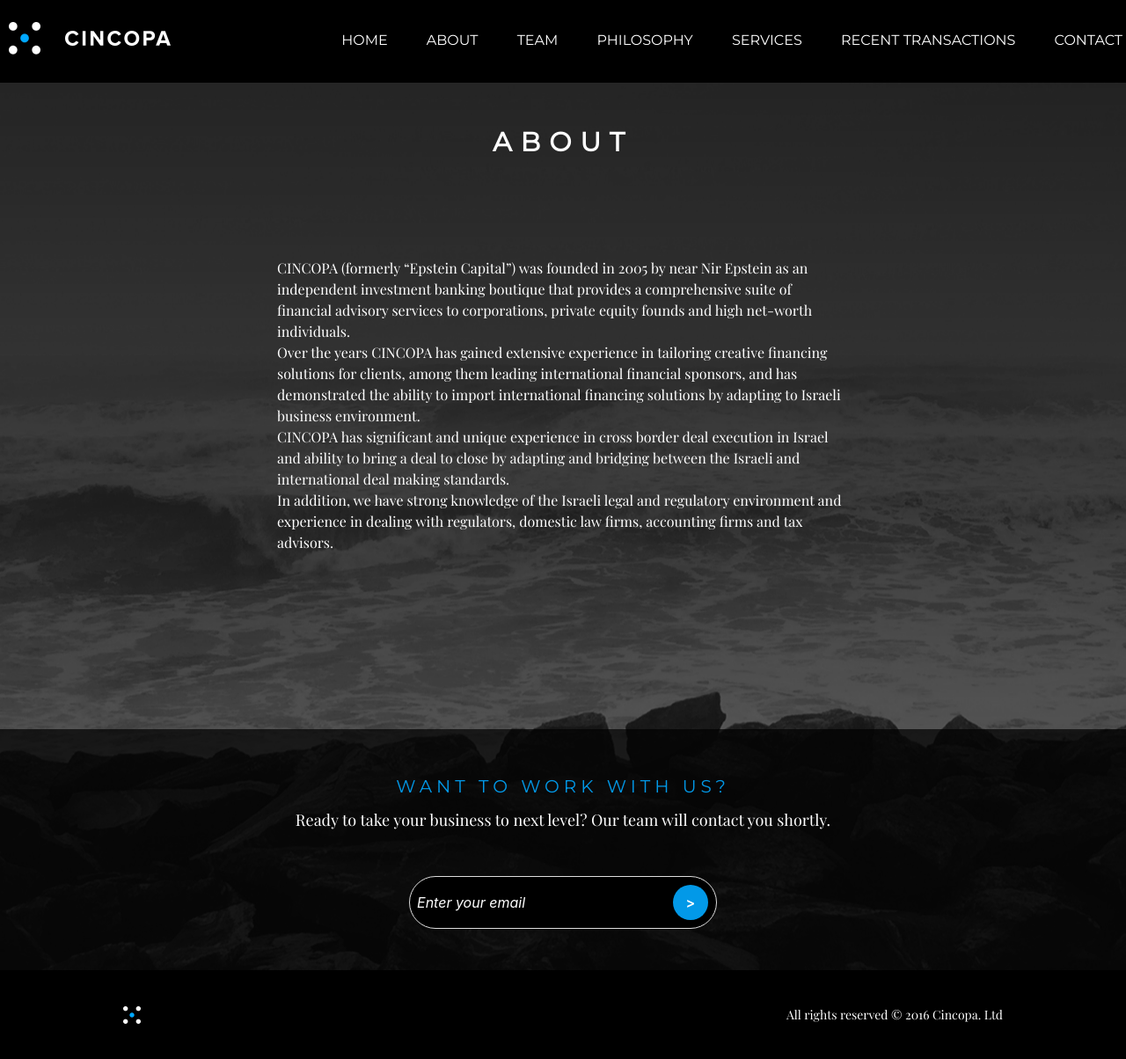
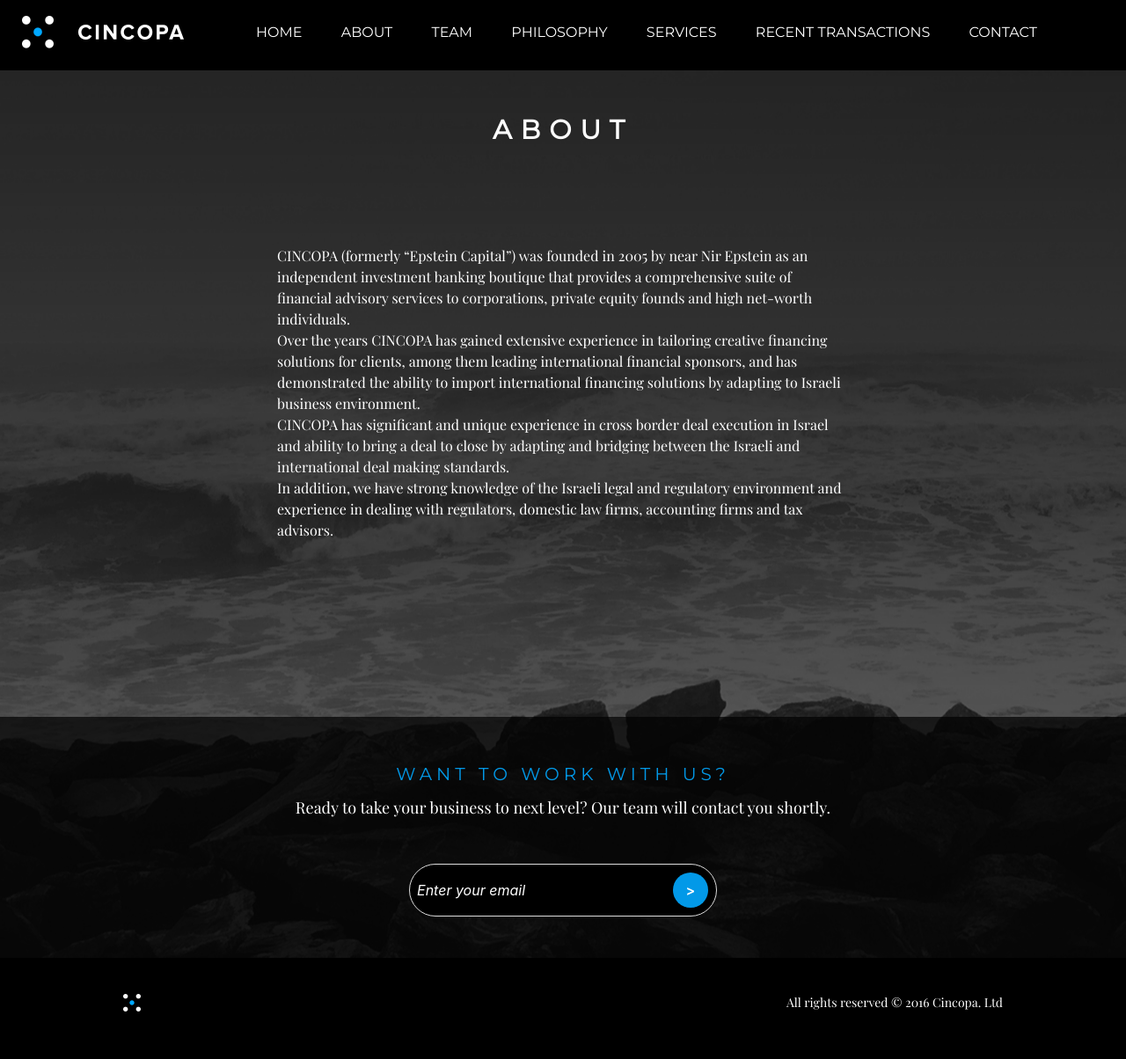
Before and after one commit to kedmyster/cincopa, a Jekyll site: the page built from about.markdown, in a window 1280 px wide. Shown: the whole page at 88% size. Built offline with Jekyll 4.4.1, drawn with Linux system fonts in a browser that asks for light colours.

Commit message:
homepage finished

```diff
--- a/_sass/_home.scss
+++ b/_sass/_home.scss
@@ -33,6 +33,15 @@
             .logo {
                 @include media($desktop) {
                     margin-top: 130px;
+                }
+                img{
+                    max-width: 70px;
+                    @include media ($tablet){
+                        max-width: 85px;
+                    }
+                    @include media ($desktop){
+                        max-width: 100%;
+                    }
                 }
             }
             .page-title,
@@ -74,6 +83,7 @@
                     padding: 15px;
                     @include media ($desktop) {
                         margin-bottom: 275px;
+                        cursor: pointer;
                     }
                 }
             }
--- a/_sass/_layout.scss
+++ b/_sass/_layout.scss
@@ -5,15 +5,15 @@ body {
 header.site-header {
     font-family: 'Montserrat', sans-serif;
     font-weight: 400;
-    /*padding-top: 30px;
-    padding-bottom: 30px;*/
     position: relative;
     padding-top: 10px;
     padding-bottom: 10px;
     background-color: #000000;
+    height: 63.2px;
     @include media ($desktop) {
         padding-bottom: 25px;
         padding-top: 25px;
+        height: 80px;
     }
     a {
         color: $base-font-color;
@@ -39,13 +39,22 @@ header.site-header {
         }
     }
     .logo {
-        top: 0;
+        top: 50%;
         left: 0;
         display: inline-block;
         vertical-align: middle;
+        position: absolute;
+        transform: translateY(-50%);
         @include media ($desktop) {}
         img {
             padding-left: 10px;
+            max-width: 75%;
+            @include media ($tablet){
+                max-width: 100%;
+            }
+            @include media ($desktop) {
+                padding-left: 25px;
+            }
         }
     }
     .mobile-nav {
@@ -79,10 +88,9 @@ header.site-header {
             z-index: 1;
             opacity: 1;
             position: relative;
-            text-align: right;
+            text-align: center;
             width: unset;
-            display: inline-block;
-            padding-left: 40px;
+            padding-left: 100px;
         }
         @include media ($xldesktop) {
             padding-right: 0;
@@ -98,11 +106,13 @@ header.site-header {
             left: 50%;
             position: fixed;
             transform: translate(-50%, -50%);
+            width: 100%;
             @include media ($desktop) {
                 top: unset;
                 left: unset;
                 position: relative;
                 transform: unset;
+                width: unset;
             }
         }
         li {
```
